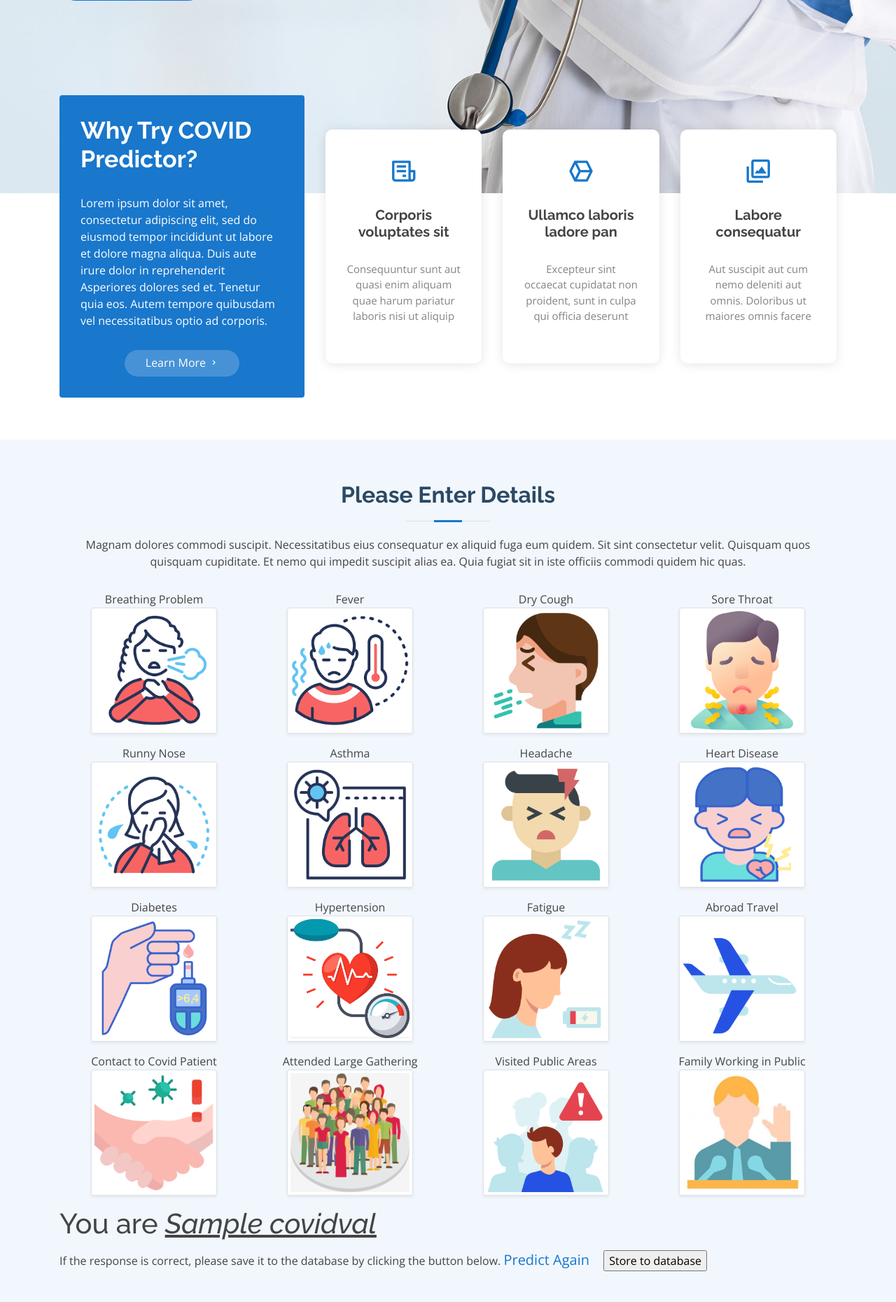
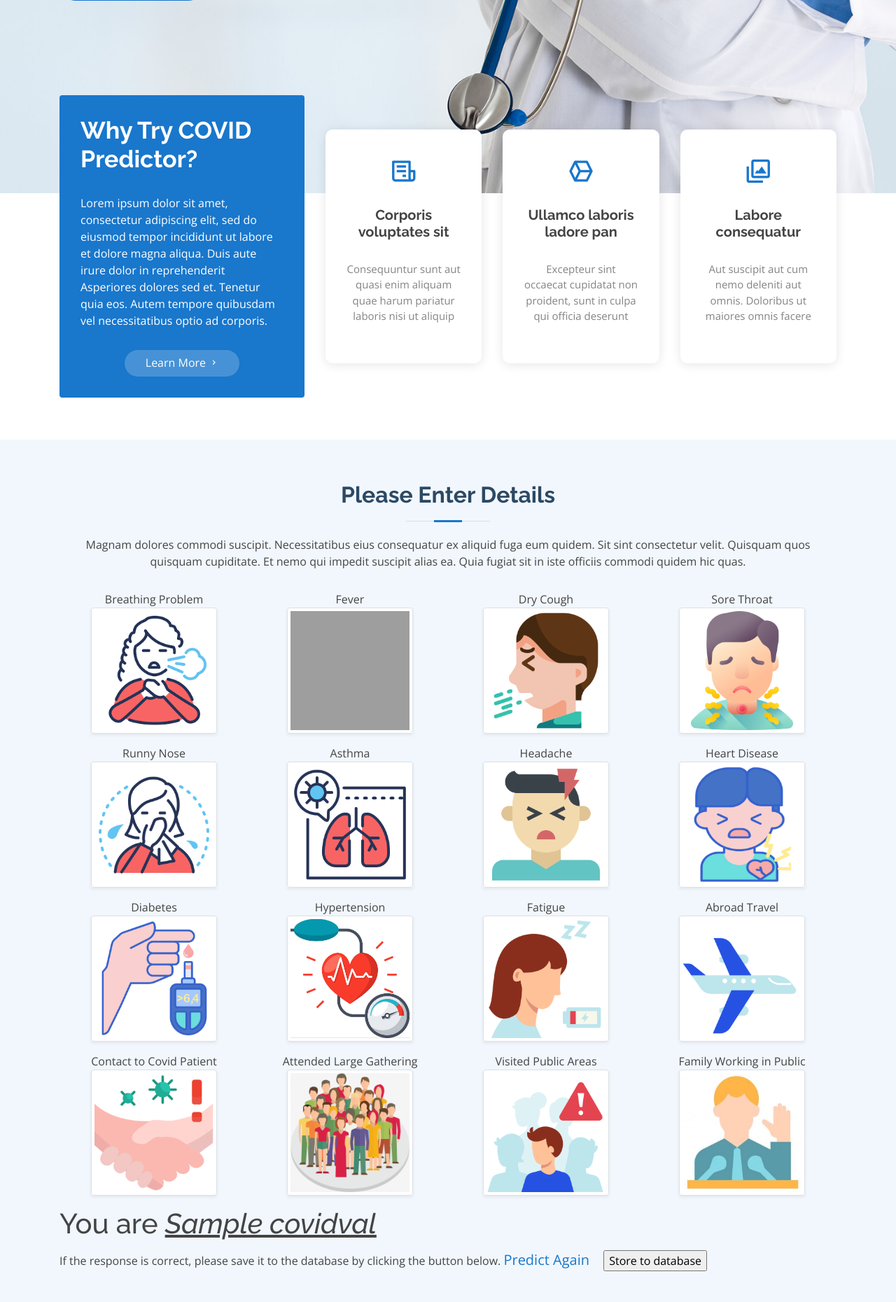
Before and after one commit to dearcharlyn/covid_predictor, a Django app: template templates/index.html in a window 1280 px wide. Shown: the part 444-2304 px from the top of the page at 70% size. Run offline with Django 3.2, Linux system fonts and the light colour scheme; the template is opened without the code that fills it: most values are stand-ins (such as "Sample title", 1, 10 or a date in 2020); some libraries are stand-ins or nearby versions; grey boxes are pictures that could not be loaded.

Commit message:
Update index.html

```diff
--- a/templates/index.html
+++ b/templates/index.html
@@ -39,7 +39,7 @@
              <div class="custom-control custom-checkbox image-checkbox">
                 <input type="checkbox" class="custom-control-input" name="checks" id="FeverID" value="fever">
                 <label class="custom-control-label shadow-sm" for="FeverID">
-                    <img src="{% static 'assets/img/fever.png' %}" alt="#" class="img-thumbnail rounded">
+                    <img src="../fever.png' %}" alt="#" class="img-thumbnail rounded">
                 </label>
             </div>
         </div>
```
